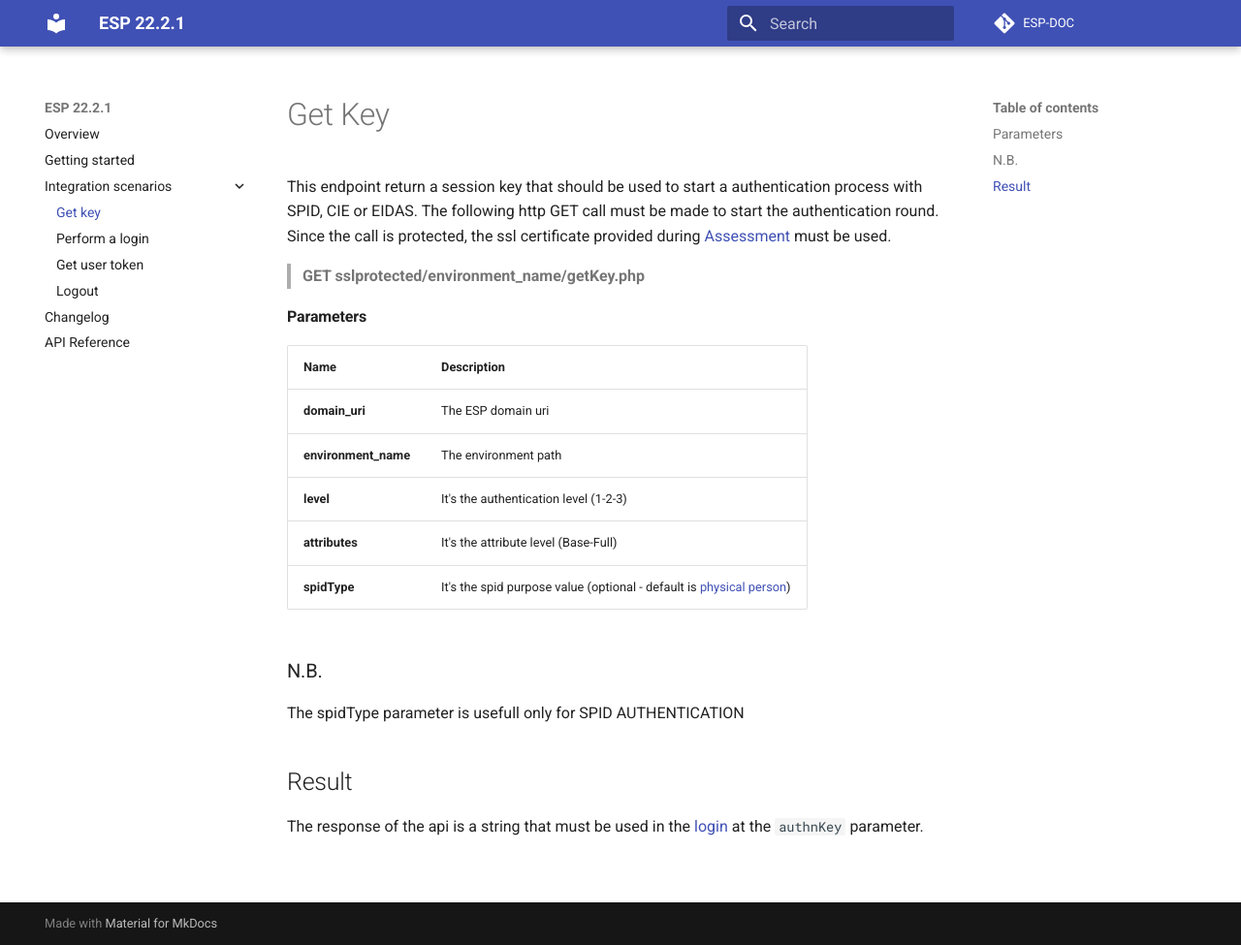
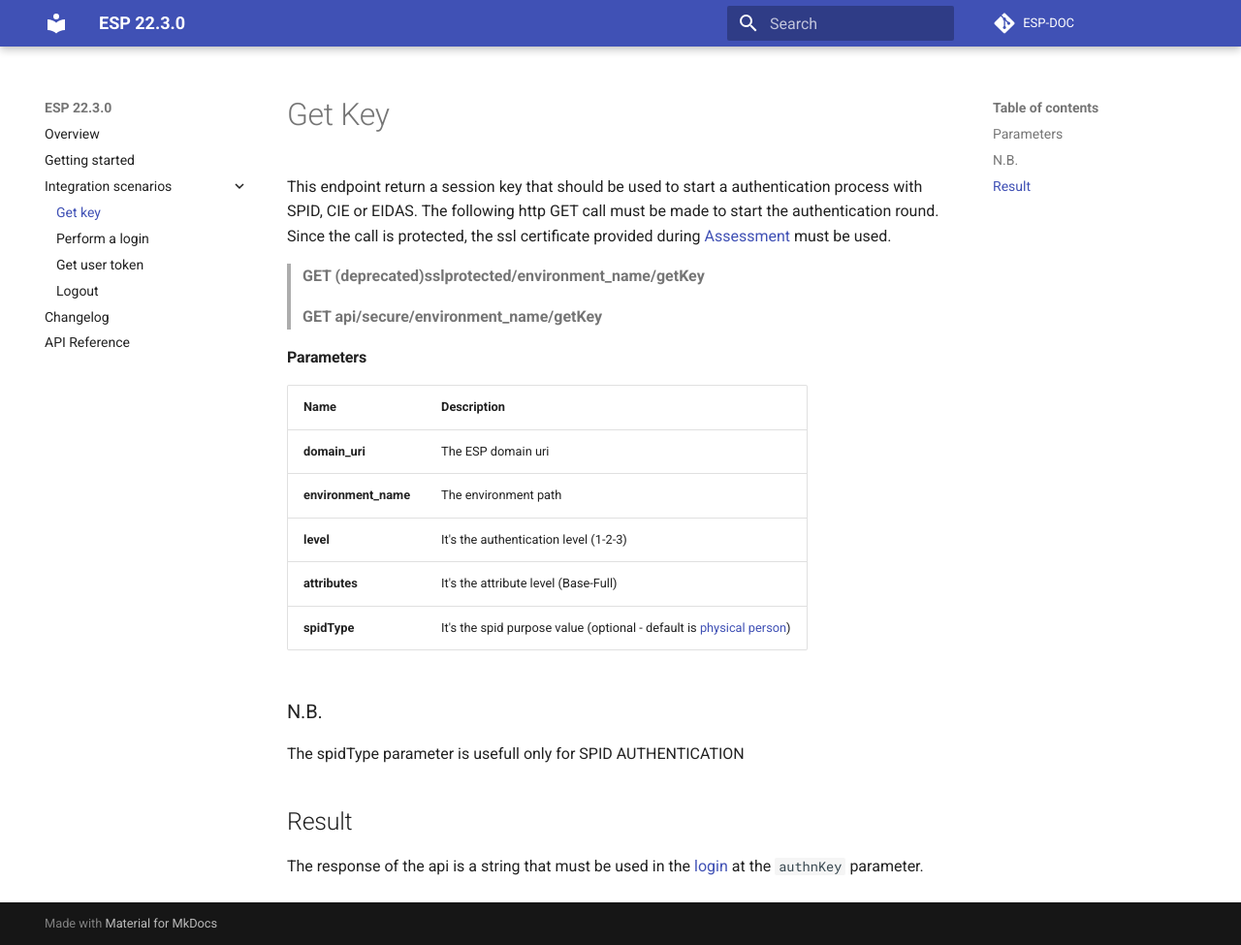
Before and after one commit to namirialgroup/esp-docs, an MkDocs documentation site: the page built from docs/integrations/getkey.md, in a window 1280 px wide and 975 px high. Shown: the whole window at 97% size. Built offline with MkDocs 1.6.1 and Material for MkDocs 9.7.7, drawn with Linux system fonts in a browser that asks for light colours; comment, search, counter and statistics services are not loaded.

Commit message:
Updated doc to 22.3.0

```diff
--- a/docs/integrations/getkey.md
+++ b/docs/integrations/getkey.md
@@ -4,7 +4,9 @@ This endpoint return a session key that should be used to start a authentication
 The following http GET call must be made to start the authentication round. Since the call is protected, the ssl certificate provided during [Assessment](../configuration.md) must be used.
 
 
-> **GET sslprotected/environment_name/getKey.php**
+> **GET (deprecated)sslprotected/environment_name/getKey**
+
+> **GET api/secure/environment_name/getKey**
 
 #### Parameters
 
--- a/mkdocs.yml
+++ b/mkdocs.yml
@@ -1,5 +1,4 @@
-site_name: ESP 22.2.1
-
+site_name: ESP 22.3.0
 theme:
   name: 'material'
   features:
```
Also changed, not shown: docs/changelog.md (+1 -1 lines), docs/integrations/token.md (+3 -1 lines), 1 other file.
